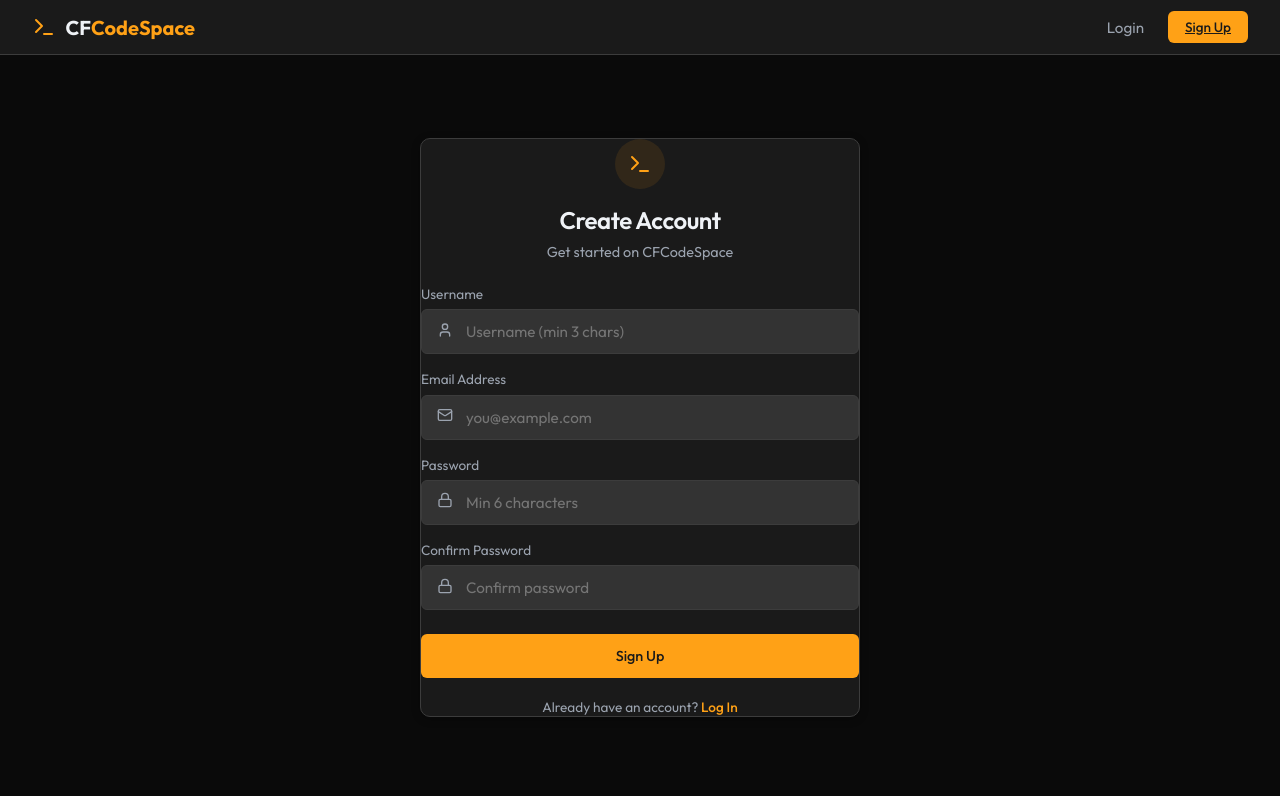
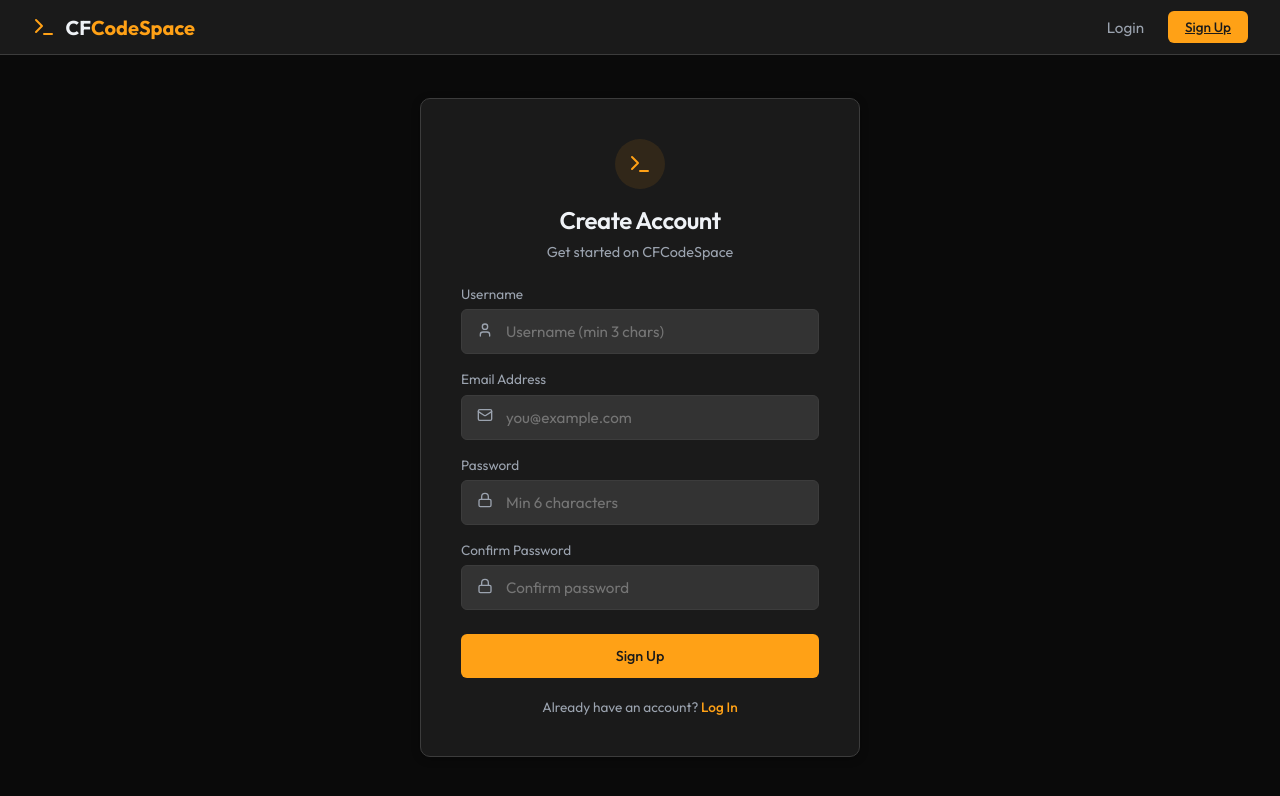
Before and after one commit to Rajatcodingwarrior/coding_platform, a React (Vite) app in the folder frontend/: page /signup in a window 1280 px wide. Shown: the top 796 px of the page. Built offline with nearby package versions, Linux system fonts and the light colour scheme; no server answers.

Commit message:
fix: restore desktop auth padding and scale responsively on mobile

```diff
--- a/frontend/src/index.css
+++ b/frontend/src/index.css
@@ -720,13 +720,33 @@ input:focus, textarea:focus {
   }
 }
 
-/* Auth page container styles */
+/* Auth page container and card styles */
 .auth-page-container {
   padding: 2rem;
+  width: 100%;
 }
 @media (max-width: 576px) {
   .auth-page-container {
     padding: 1rem;
+  }
+}
+
+.auth-card {
+  width: 100%;
+  max-width: 420px;
+  padding: 2.5rem;
+}
+
+.auth-card-signup {
+  width: 100%;
+  max-width: 440px;
+  padding: 2.5rem;
+}
+
+@media (max-width: 576px) {
+  .auth-card,
+  .auth-card-signup {
+    padding: 1.5rem;
   }
 }
 
--- a/frontend/src/pages/Login.jsx
+++ b/frontend/src/pages/Login.jsx
@@ -27,7 +27,7 @@ export const Login = () => {
 
   return (
     <div className="flex-center auth-page-container" style={{ minHeight: "calc(100vh - 55px)", minHeight: "calc(100dvh - 55px)" }}>
-      <div className="glass-card animate-pop" style={{ width: "100%", maxWidth: "420px" }}>
+      <div className="glass-card animate-pop auth-card">
         <div style={{ textAlign: "center", marginBottom: "2rem" }}>
           <div className="flex-center" style={{
             width: "50px",
--- a/frontend/src/pages/Signup.jsx
+++ b/frontend/src/pages/Signup.jsx
@@ -40,7 +40,7 @@ export const Signup = () => {
 
   return (
     <div className="flex-center auth-page-container" style={{ minHeight: "calc(100vh - 55px)", minHeight: "calc(100dvh - 55px)" }}>
-      <div className="glass-card animate-pop" style={{ width: "100%", maxWidth: "440px" }}>
+      <div className="glass-card animate-pop auth-card-signup">
         <div style={{ textAlign: "center", marginBottom: "1.5rem" }}>
           <div className="flex-center" style={{
             width: "50px",
```
